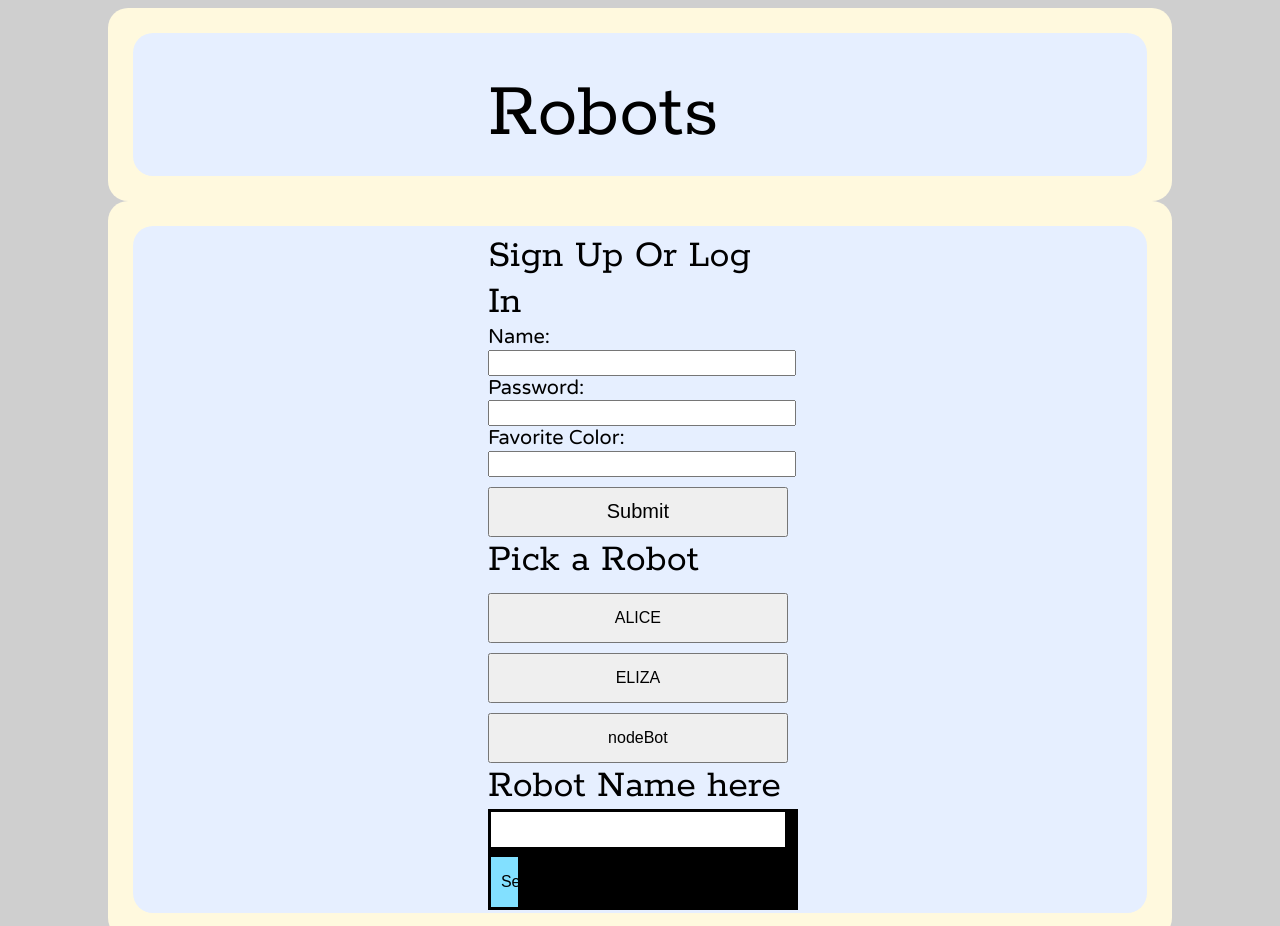
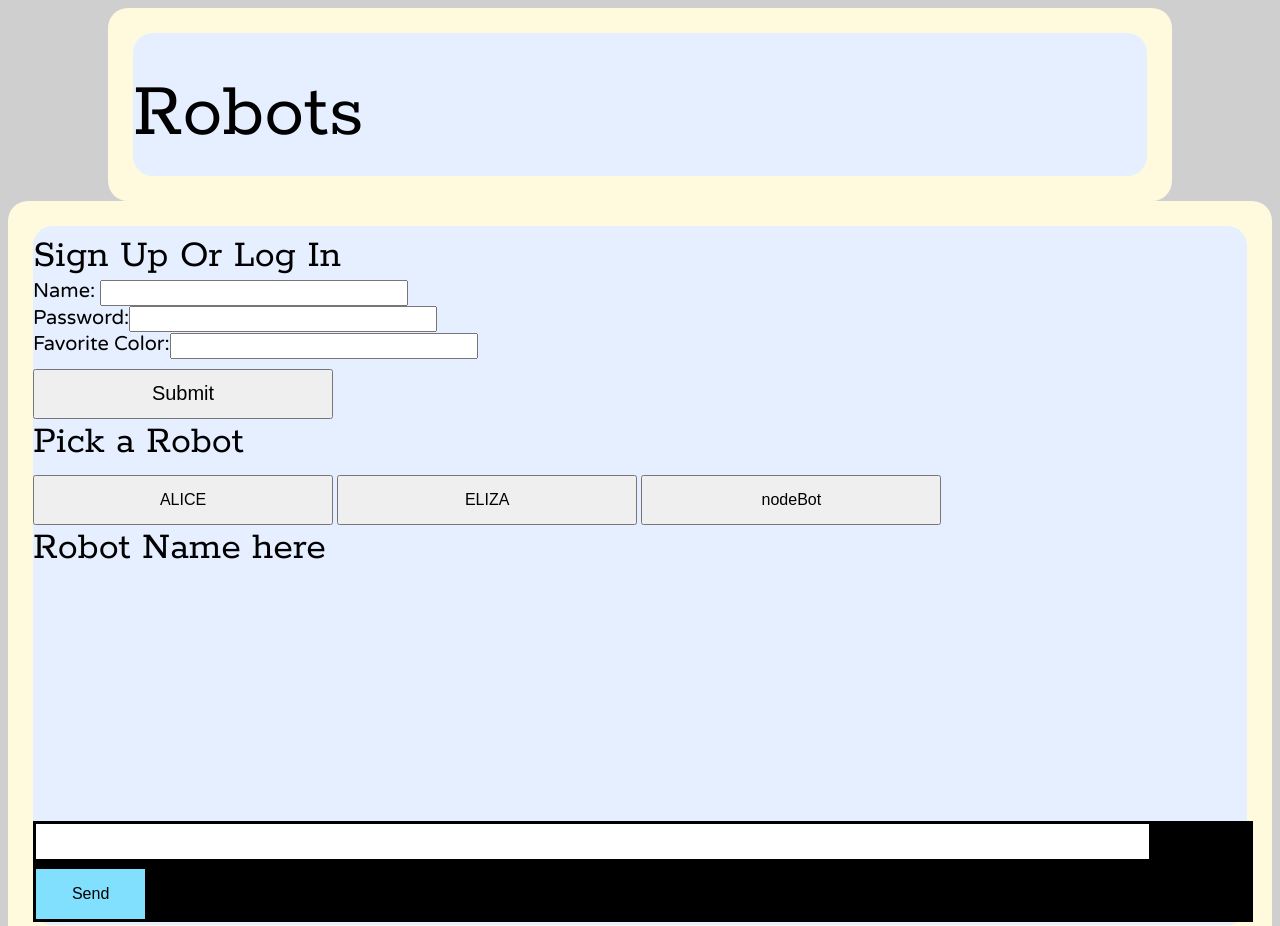
Before and after one commit to Nbutter/ibutter, a website: page public/index.html in a window 1280 px wide. Shown: the top 926 px of the page. Drawn offline with nearby package versions, Linux system fonts and the light colour scheme.

```diff
--- a/package.json
+++ b/package.json
@@ -5,9 +5,11 @@
     "backbone": "^1.1.2",
     "body-parser": "^1.12.0",
     "browserify": "^9.0.3",
+    "chai": "^2.2.0",
+    "express": "^4.12.2",
     "handlebars": "^3.0.0",
-    "express": "^4.12.2",
     "jquery": "^2.1.3",
+    "mocha": "^2.2.4",
     "morgan": "^1.5.1",
     "path": "^0.11.14",
     "pg": "^4.3.0",
--- a/public/css/styles.css
+++ b/public/css/styles.css
@@ -29,8 +29,7 @@
 background: #FFF9DE;
 border-radius: 20px;
 padding: 25px;
-margin-left: 100px;
-margin-right: 100px;
+
 
 }
 
@@ -38,8 +37,7 @@
 
 	padding-top: .45em;
 	padding-bottom: .2em;
-	padding-left: 35%;
-	padding-right: 35%;
+	min-width: 50%;
 	background: #E6EFFF;
 	border-radius: 20px;
 	vertical-align: center;
@@ -69,11 +67,17 @@
 }
 
 #top-wrapper {
+	margin-left: 100px;
+	margin-right: 100px;
 
 }
 #top-container {
 	font-size: 5em;
+	margin-left: 0 auto;
+	margin-right: 0 auto;
+	width: 100%;
 }
+
 #bottom-wrapper {
 }
 
@@ -116,6 +120,7 @@
 	list-style-type: none;
 	margin: 0;
 	padding: 0;
+	min-height: 250px;
 
 }
 
--- a/public/index.html
+++ b/public/index.html
@@ -9,7 +9,7 @@
 	<script src="https://cdnjs.cloudflare.com/ajax/libs/underscore.js/1.7.0/underscore-min.js"></script>
 	<script src="https://cdnjs.cloudflare.com/ajax/libs/backbone.js/1.1.2/backbone-min.js"></script>
 	<script src="https://cdnjs.cloudflare.com/ajax/libs/handlebars.js/2.0.0/handlebars.min.js"></script>
-	<script src='bundle.js'></script>
+	<!-- script src='bundle.js'></script-->
 	<script src='js/app.js'></script>
 </head>
 <body>
```
